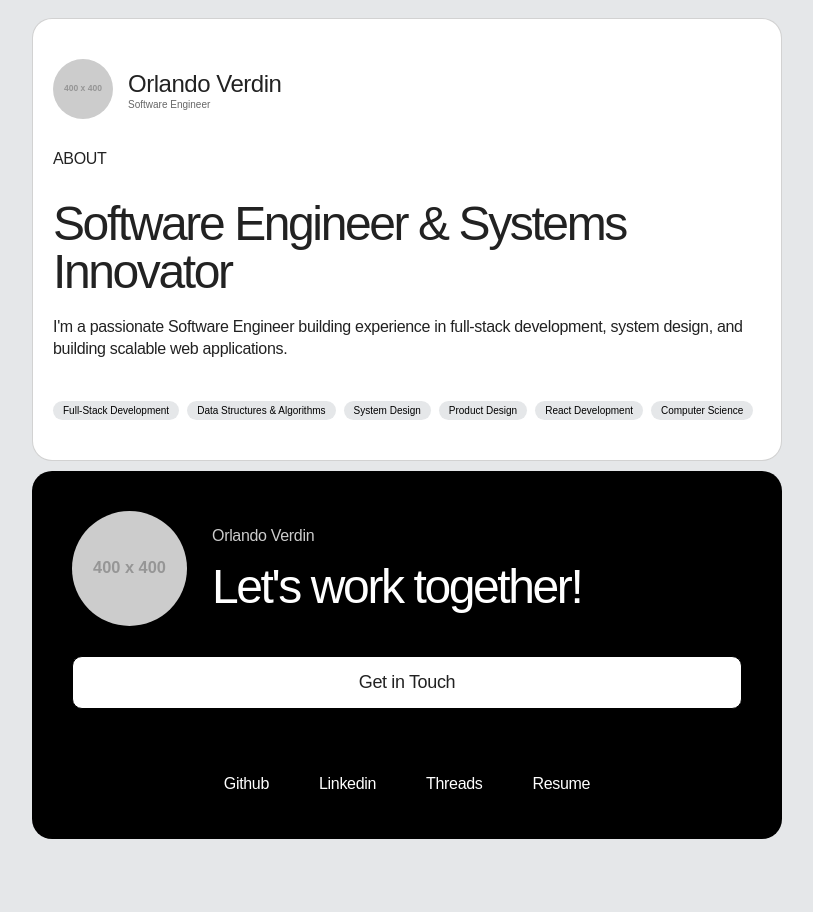
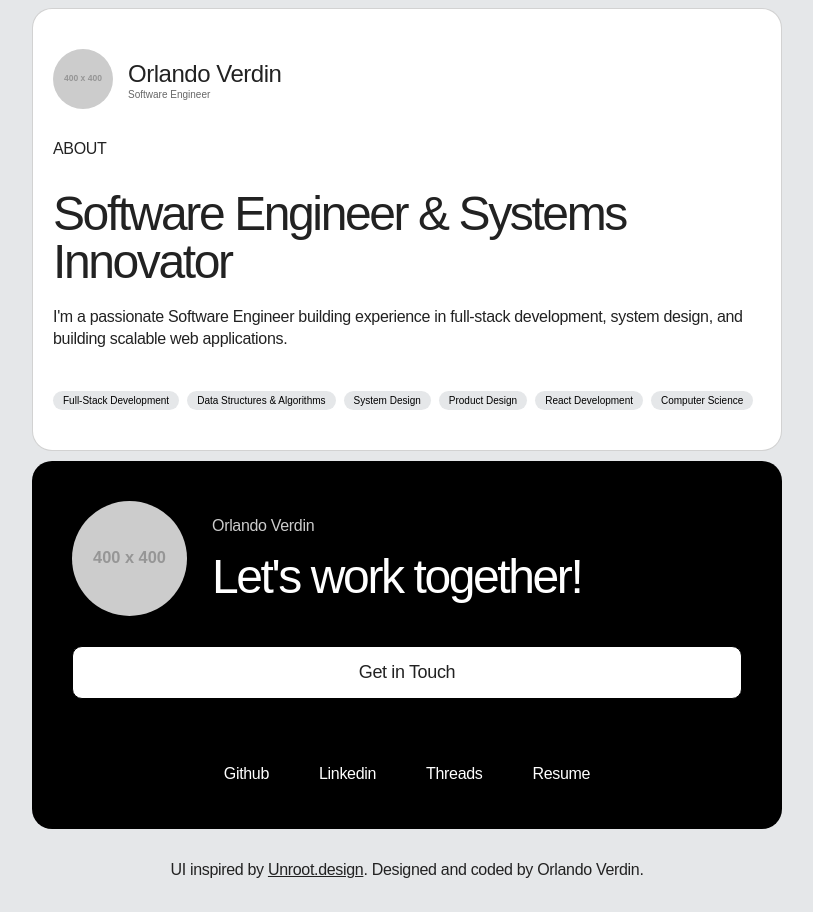
Before and after one commit to Orliland/Orliland, a React (Vite) app: page / in a window 1280 px wide. Shown: the whole page, without its empty margins (233-1046 px from the left). Before the commit the page ends 857 px from the top, so only its background shows below. Built offline with nearby package versions, Linux system fonts and the light colour scheme.

Commit message:
add footer copyright

```diff
--- a/src/App.css
+++ b/src/App.css
@@ -1,6 +1,6 @@
-.app {
+/* .app {
   padding: 1rem;
-}
+} */
 
 .app--wrapper {
   display: flex;
@@ -17,3 +17,12 @@
   border: 0.1rem solid var(--section-border);
   border-radius: 2rem;
 }
+
+.footer__text {
+  margin: 3rem 0 3rem;
+  text-align: center;
+}
+
+.footer__text a {
+  color: inherit;
+}
--- a/src/App.jsx
+++ b/src/App.jsx
@@ -14,6 +14,15 @@ function App() {
         <Experience />
         <CTA />
       </div>
+      <footer className="footer">
+        <p className="footer__text body">
+          UI inspired by{" "}
+          <a href="https://joyfolio.framer.website/" target="_blank">
+            Unroot.design
+          </a>
+          . Designed and coded by Orlando Verdin.
+        </p>
+      </footer>
     </main>
   );
 }
--- a/src/index.css
+++ b/src/index.css
@@ -1,4 +1,6 @@
 :root {
+  margin: 0;
+  padding: 0;
   font-size: 62.5%;
   font-family: "Figtree Variable", sans-serif;
 
```
